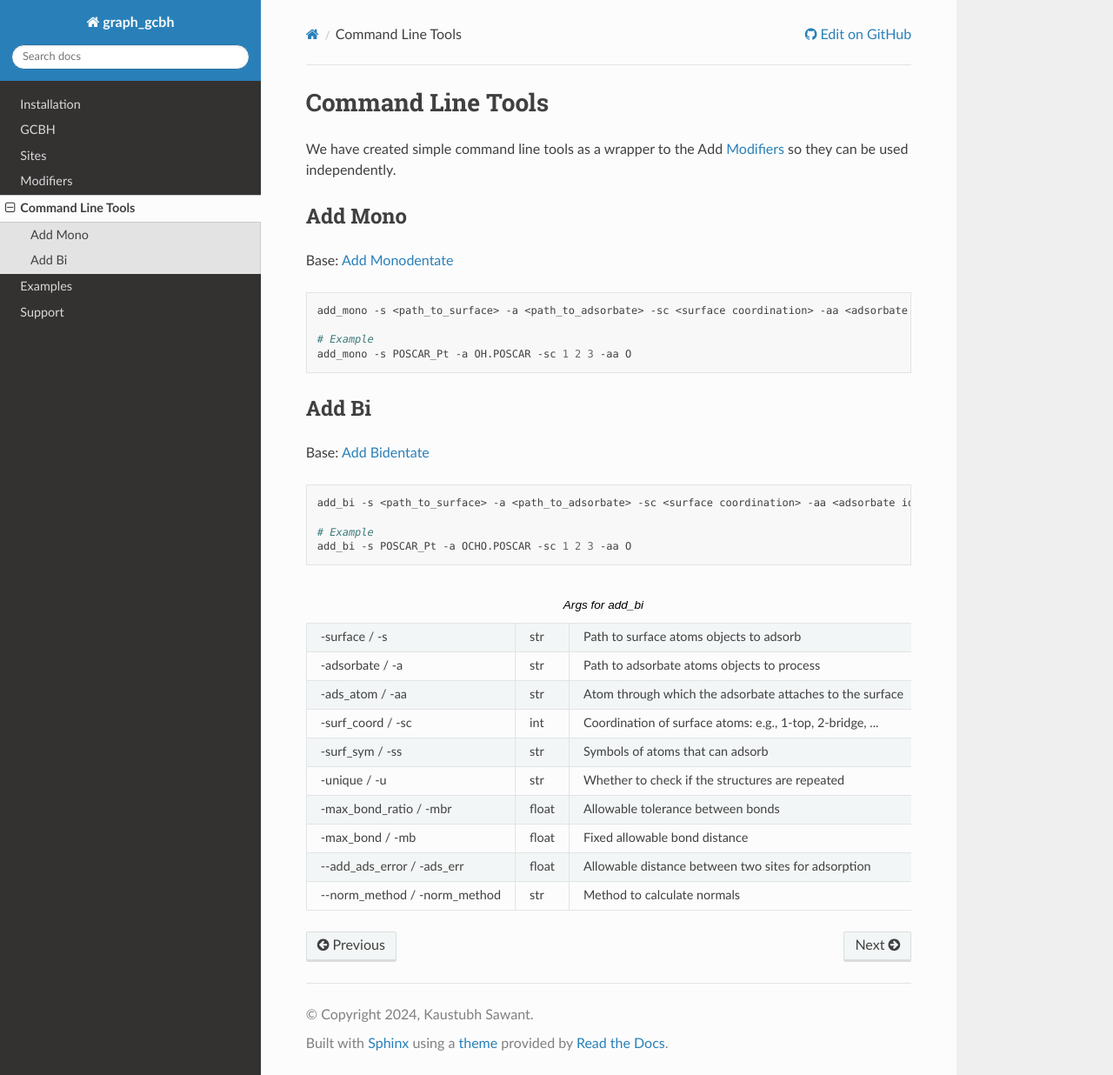
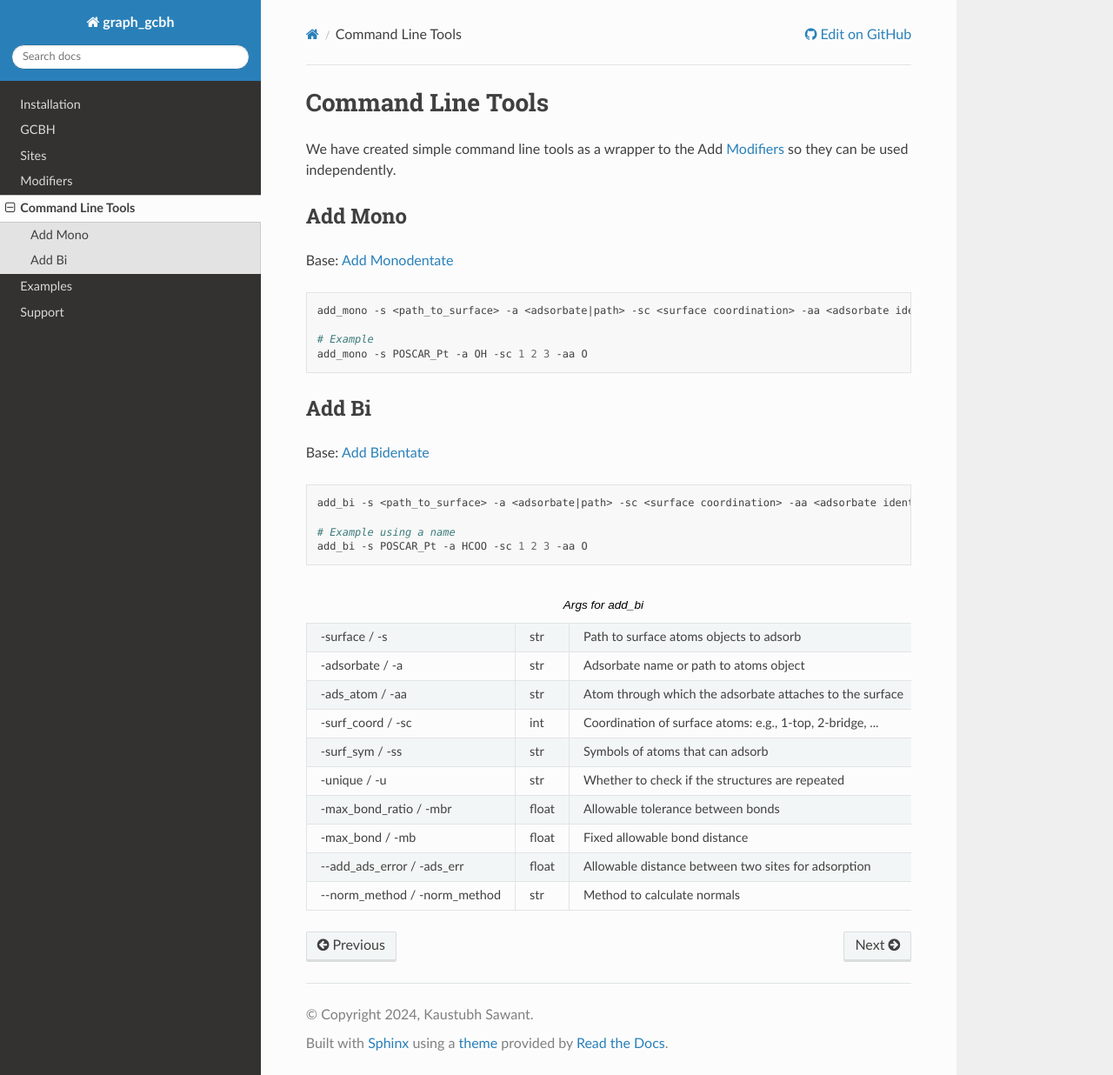
Before and after one commit to kkjsawantucla/gg, a Sphinx documentation site: the page built from docs/source/command_line.rst, in a window 1280 px wide and 1236 px high. Shown: the whole window at 87% size. Built offline with Sphinx 7.4.7 and the Read the Docs theme 3.1.0, drawn with Linux system fonts in a browser that asks for light colours.

Commit message:
Update CLI

```diff
--- a/docs/source/command_line.rst
+++ b/docs/source/command_line.rst
@@ -9,10 +9,10 @@ Base: :ref:`Add Monodentate`
 
 .. code-block:: bash
 
-   add_mono -s <path_to_surface> -a <path_to_adsorbate> -sc <surface coordination> -aa <adsorbate identity>
+   add_mono -s <path_to_surface> -a <adsorbate|path> -sc <surface coordination> -aa <adsorbate identity>
 
    # Example
-   add_mono -s POSCAR_Pt -a OH.POSCAR -sc 1 2 3 -aa O
+   add_mono -s POSCAR_Pt -a OH -sc 1 2 3 -aa O
 
 Add Bi
 ------
@@ -20,10 +20,10 @@ Base: :ref:`Add Bidentate`
 
 .. code-block:: bash
 
-   add_bi -s <path_to_surface> -a <path_to_adsorbate> -sc <surface coordination> -aa <adsorbate identity>
+   add_bi -s <path_to_surface> -a <adsorbate|path> -sc <surface coordination> -aa <adsorbate identity>
 
-   # Example
-   add_bi -s POSCAR_Pt -a OCHO.POSCAR -sc 1 2 3 -aa O
+   # Example using a name
+   add_bi -s POSCAR_Pt -a HCOO -sc 1 2 3 -aa O
 
 .. list-table:: Args for add_bi
    :widths: 20 10 70
@@ -34,7 +34,7 @@ Base: :ref:`Add Bidentate`
      - Path to surface atoms objects to adsorb
    * - -adsorbate / -a
      - str
-     - Path to adsorbate atoms objects to process
+     - Adsorbate name or path to atoms object
    * - -ads_atom / -aa
      - str
      - Atom through which the adsorbate attaches to the surface
```
Also changed, not shown: 2 other files.
